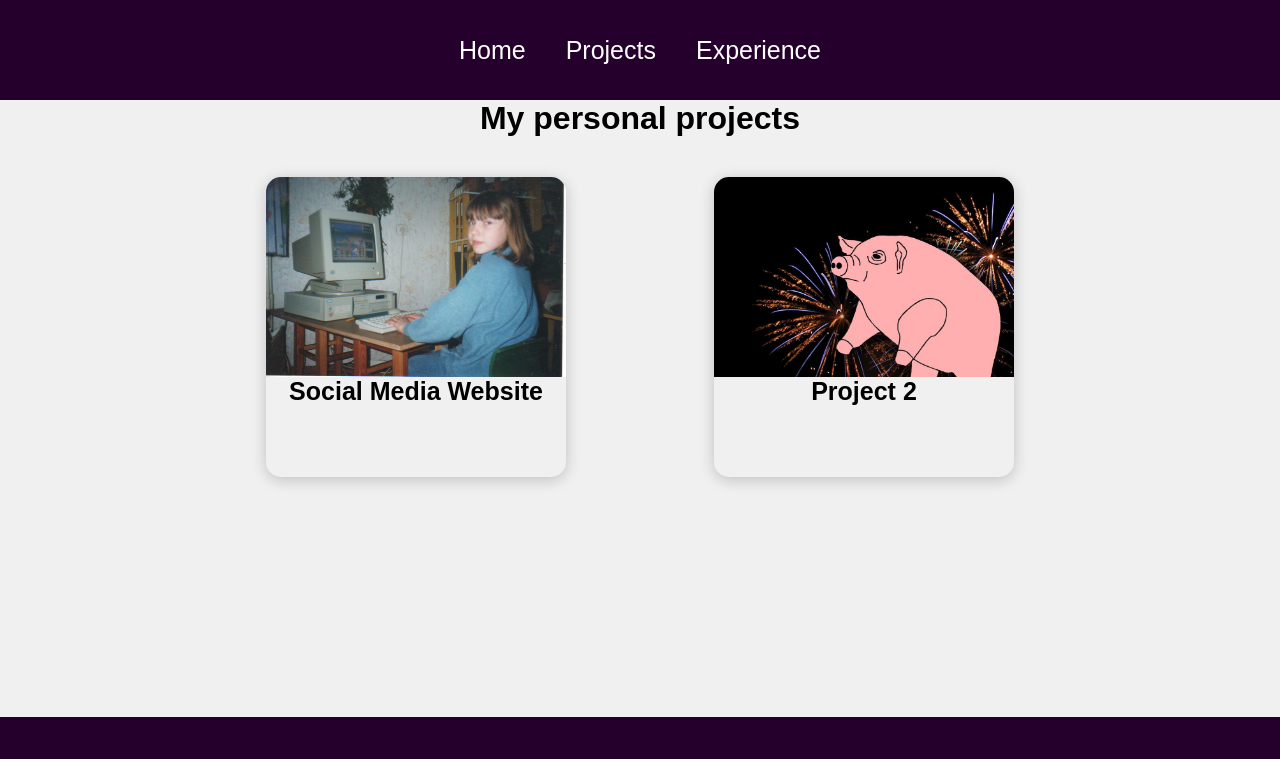
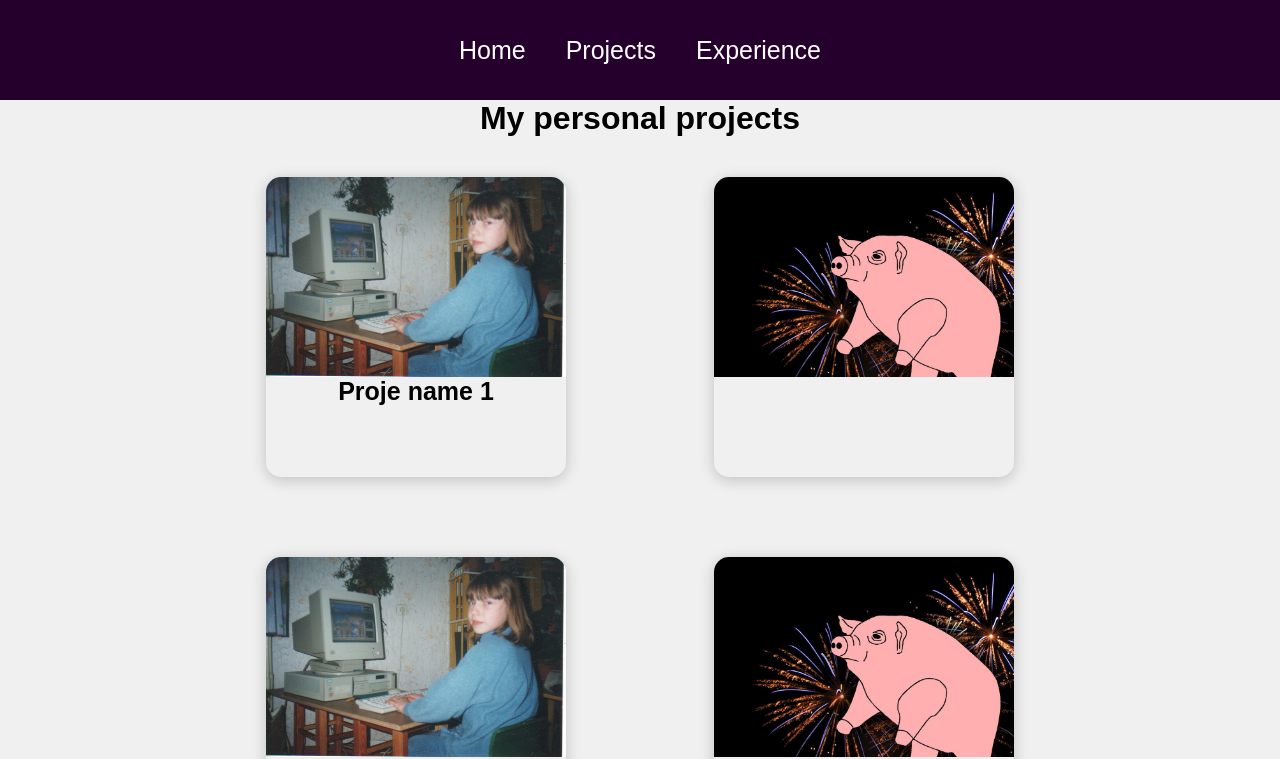
Before and after one commit to SabineZilde/Portfolio-project, a React (Create React App) app: page /projects in a window 1280 px wide. Shown: the top 759 px of the page. Built offline with nearby package versions, Linux system fonts and the light colour scheme.

Commit message:
feat: mapping through projects

```diff
--- a/src/components/ProjectItem.js
+++ b/src/components/ProjectItem.js
@@ -1,10 +1,10 @@
 import React from "react";
 
-function ProjectItem({ image, name }) {
+function ProjectItem({ image, title }) {
   return (
     <div className="projectItem">
       <div style={{ backgroundImage: `url(${image})` }} className="bgImage" />
-      <h1>{name}</h1>
+      <h1>{title}</h1>
     </div>
   );
 }
--- /dev/null
+++ b/src/helpers/ProjectList.js
@@ -0,0 +1,21 @@
+import Proj1 from '../assets/mms.png';
+import Proj2 from '../assets/serveimage.jpg';
+
+export const ProjectList = [
+    {
+        title: 'Proje name 1',
+        image: Proj1
+    },
+    {
+        ntitleame: 'Proj name 2',
+        image: Proj2
+    },
+    {
+        title: 'Proje name 1',
+        image: Proj1
+    },
+    {
+        ntitleame: 'Proj name 2',
+        image: Proj2
+    },
+];
--- a/src/pages/Projects.js
+++ b/src/pages/Projects.js
@@ -1,16 +1,16 @@
 import React from "react";
 import ProjectItem from "../components/ProjectItem";
-import Proj1 from "../assets/mms.png";
-import Proj2 from "../assets/serveimage.jpg";
-import '../styles/Projects.css'
+import '../styles/Projects.css';
+import { ProjectList } from "../helpers/ProjectList";
 
 function Projects() {
   return (
     <div className="projects">
       <h1>My personal projects</h1>
       <div className="projectList">
-        <ProjectItem name="Social Media Website" image={Proj1} />
-        <ProjectItem name="Project 2" image={Proj2} />
+        {ProjectList.map((project) => {
+            return <ProjectItem title={project.title} image={project.image} />;
+        })}
       </div>
     </div>
   );
```
